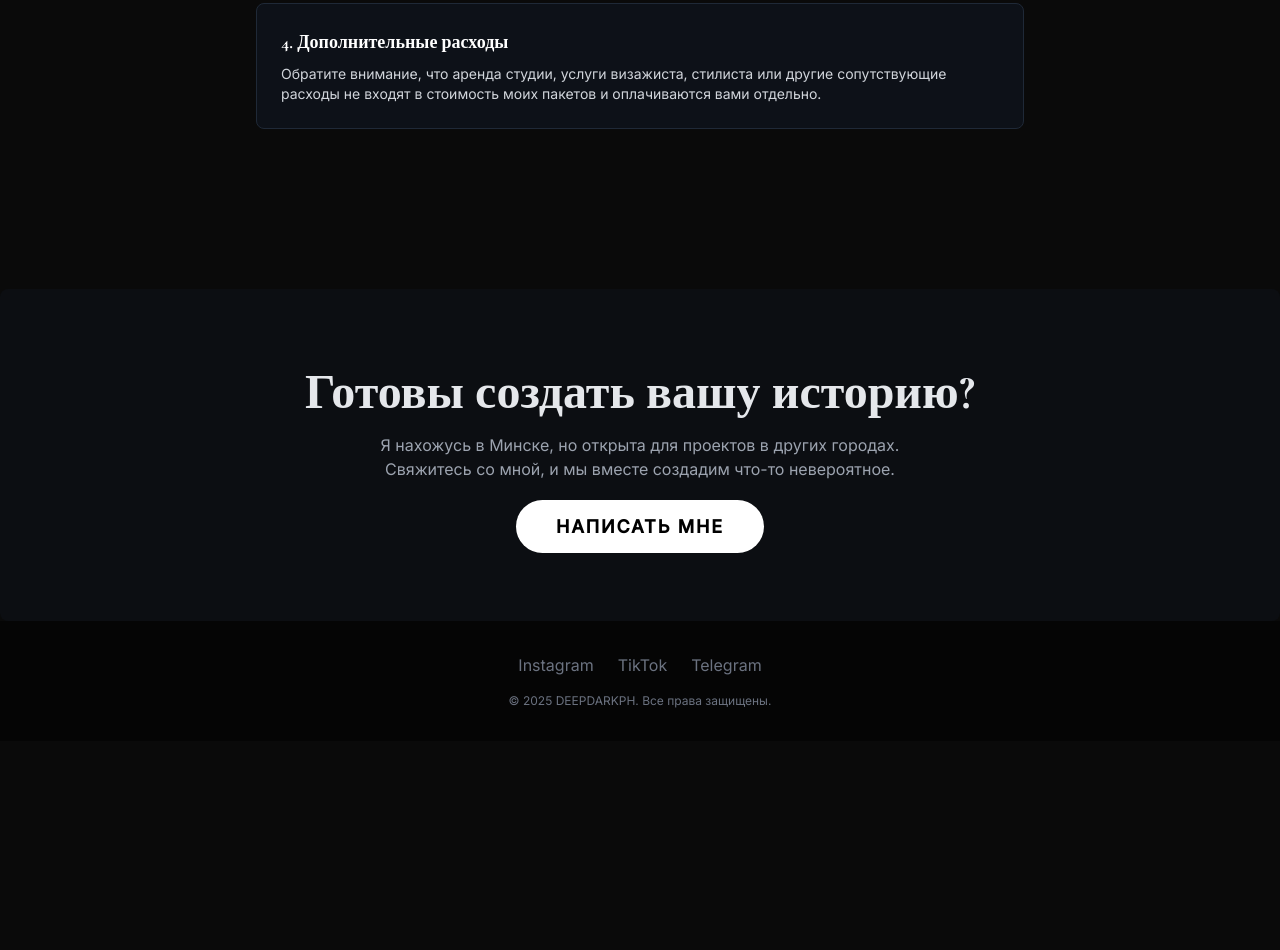
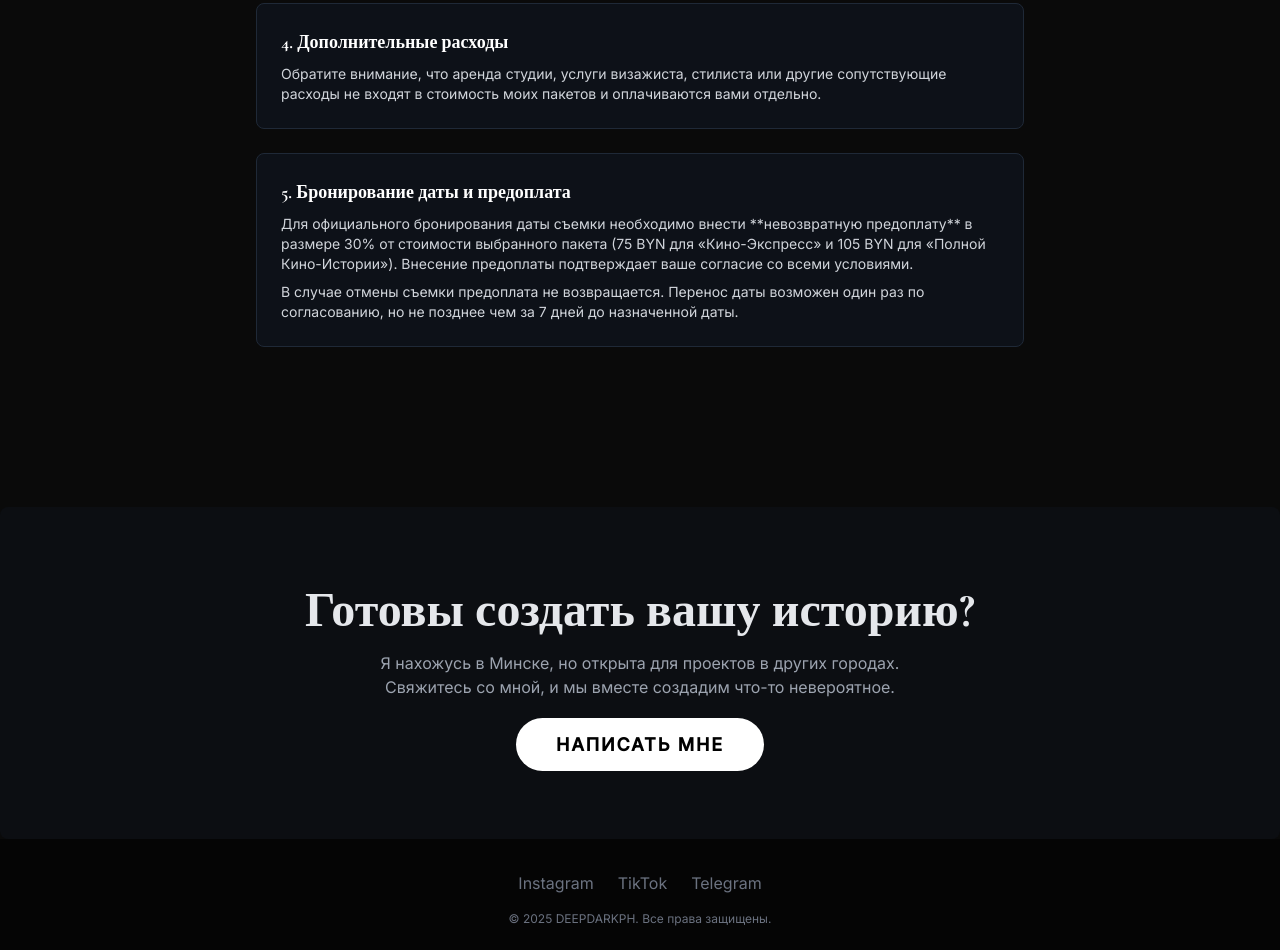
Before and after one commit to nocturneshadows/deepdarkph, a plain HTML site: page index.html in a window 1280 px wide. Shown: the part 7702-8652 px from the top of the page. Before the commit the page ends 8443 px from the top, so only its background shows below. Drawn offline with nearby package versions, Linux system fonts and the light colour scheme.

Commit message:
Update index.html

```diff
--- a/index.html
+++ b/index.html
@@ -489,6 +489,11 @@
                     <h3 class="font-bold text-lg mb-2 text-white">4. Дополнительные расходы</h3>
                     <p class="text-sm">Обратите внимание, что аренда студии, услуги визажиста, стилиста или другие сопутствующие расходы не входят в стоимость моих пакетов и оплачиваются вами отдельно.</p>
                 </div>
+                <div class="bg-gray-900/50 rounded-lg border border-gray-800 p-6">
+                    <h3 class="font-bold text-lg mb-2 text-white">5. Бронирование даты и предоплата</h3>
+                    <p class="text-sm">Для официального бронирования даты съемки необходимо внести **невозвратную предоплату** в размере 30% от стоимости выбранного пакета (75 BYN для «Кино-Экспресс» и 105 BYN для «Полной Кино-Истории»). Внесение предоплаты подтверждает ваше согласие со всеми условиями.</p>
+                    <p class="text-sm mt-2">В случае отмены съемки предоплата не возвращается. Перенос даты возможен один раз по согласованию, но не позднее чем за 7 дней до назначенной даты.</p>
+                </div>
             </div>
         </section>
 
```
